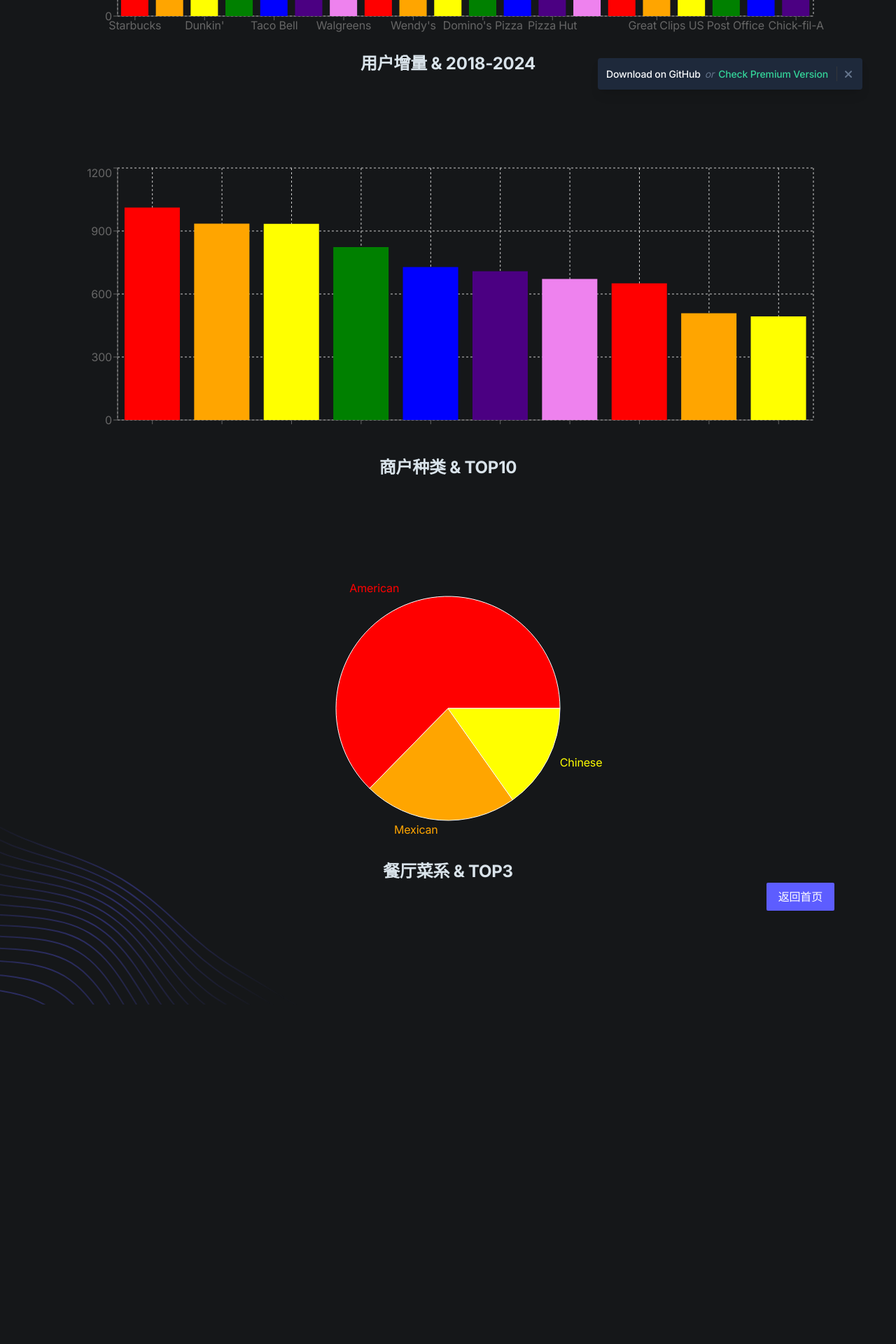
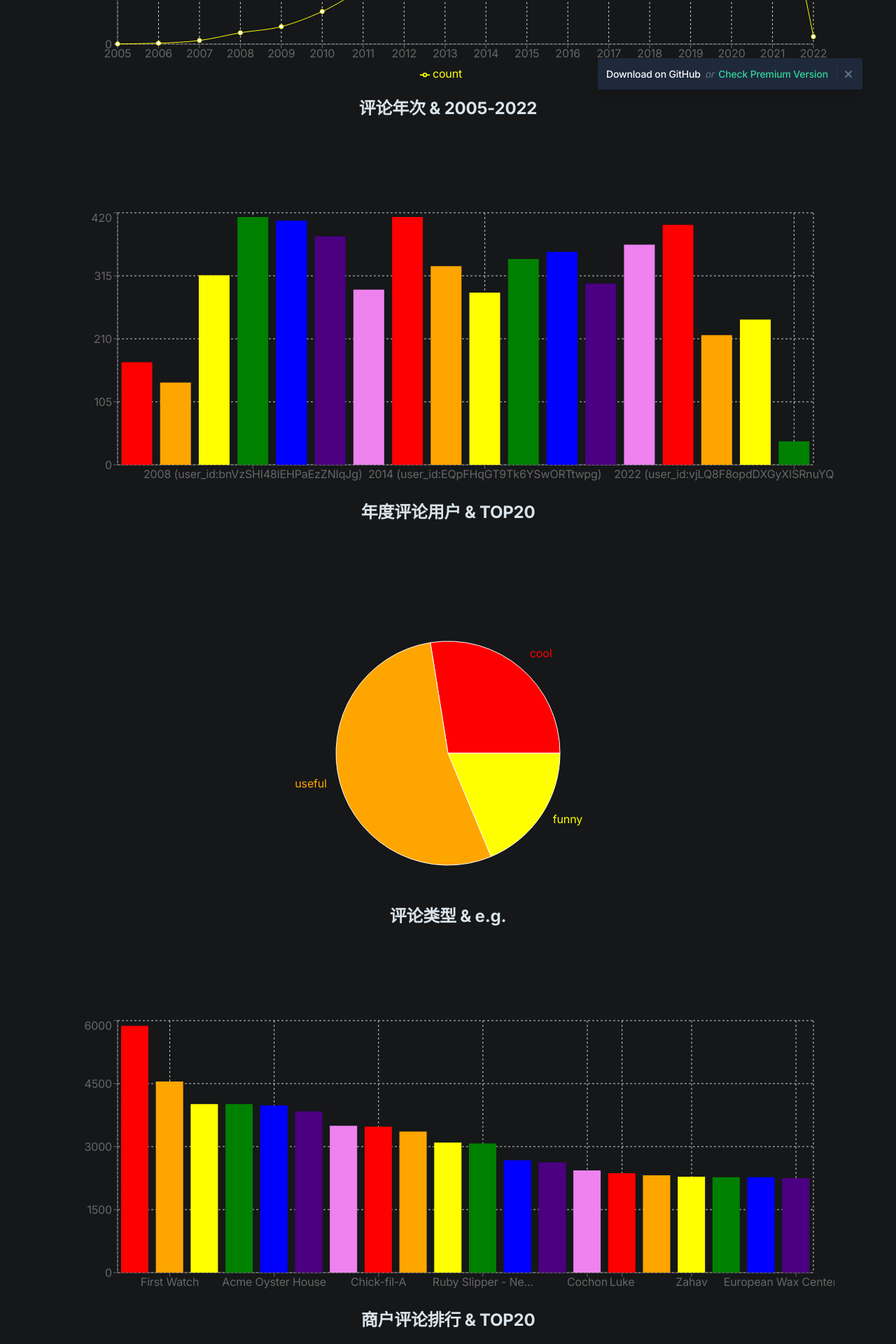
Before and after one commit to wkmallmx/comment-recommend, a Next.js app in the folder open-react-template/: page /comment-total in a window 1280 px wide. Shown: the part 640-2560 px from the top of the page at 70% size. Before the commit the page ends 2075 px from the top, so only its background shows below. Built offline with nearby package versions, Linux system fonts and the light colour scheme.

Commit message:
Merge remote-tracking branch 'origin/Front-dev' into Front-dev
# Conflicts:
#	open-react-template/components/hero.tsx

```diff
--- a/open-react-template/app/(analysis)/comment-total/page.tsx
+++ b/open-react-template/app/(analysis)/comment-total/page.tsx
@@ -1,17 +1,21 @@
 'use client'
 
-import {Draw_Bar_1, Draw_Bar_2, Draw_Pie_1} from '@/components/draw-store'
+import {Draw_LineChart_1, Draw_Bar_1, Draw_Bar_5, Draw_Pie_1, Draw_Pie_2} from '@/components/draw-comment'
 import React from "react";
-import {scrollToSection} from "@/components/ui/header";
+import Link from "next/link";
+import {useEffect} from 'react';
 import PageIllustrationF from "@/components/page-illustration-f";
 import PageIllustrationB from "@/components/page-illustration-b";
 
 export default function CommentTotal() {
+    useEffect(() => {
+        document.title = '评论总览';
+    }, []);
 
     return (
         <section>
             <PageIllustrationF/>
-            <div className="max-w-6xl mx-auto px-4 sm:px-6">
+            <div className="max-w-6xl mx-auto px-4 py-16 sm:px-6">
                 <div className="py-12 md:py-20">
 
                     {/* Section header */}
@@ -26,37 +30,44 @@
                         {/* 1st item */}
                         <div className="w-full max-w-full mx-auto my-16" data-aos="fade-up" data-aos-delay="200"
                              data-aos-anchor="[data-aos-id-blocks]">
-                            <div className="chart-container">
-                                <Draw_Bar_1/>
-                            </div>
-                            <h4 className="h4 text-center mt-4">用户增量 & 2018-2024</h4>
+                                <Draw_LineChart_1/>
+                            <h4 className="h4 text-center mt-4">评论年次 & 2005-2022</h4>
                         </div>
 
                         {/* 2nd item */}
                         <div className="w-full max-w-full mx-auto my-16" data-aos="fade-up" data-aos-delay="400"
                              data-aos-anchor="[data-aos-id-blocks]">
-                            <div className="chart-container">
-                                <Draw_Bar_2/>
-                            </div>
-                            <h4 className="h4 text-center mt-4">商户种类 & TOP10</h4>
+                                <Draw_Bar_5/>
+                            <h4 className="h4 text-center mt-4">年度评论用户 & TOP20</h4>
                         </div>
 
                         {/* 3rd item */}
                         <div className="w-full max-w-full mx-auto my-16" data-aos="fade-up" data-aos-delay="600"
                              data-aos-anchor="[data-aos-id-blocks]">
-                            <div className="chart-container">
-                                <Draw_Pie_1/>
-                            </div>
-                            <h4 className="h4 text-center mt-4">餐厅菜系 & TOP3</h4>
-                            <div className="flex justify-end">
-                                <a href="/#hero" onClick={(e) => scrollToSection(e, 'hero')}
-                                   className="btn-sm text-white bg-purple-600 hover:bg-purple-700">返回首页</a>
-                            </div>
+                                <Draw_Pie_2/>
+                            <h4 className="h4 text-center mt-4">评论类型 & e.g.</h4>
                         </div>
 
+                        {/* 4th item */}
+                        <div className="w-full max-w-full mx-auto my-16" data-aos="fade-up" data-aos-delay="600"
+                             data-aos-anchor="[data-aos-id-blocks]">
+                                <Draw_Bar_1/>
+                            <h4 className="h4 text-center mt-4">商户评论排行 & TOP20</h4>
+
+                        </div>
+
+                        {/* 5th item */}
+                        <div className="w-full max-w-full mx-auto my-16" data-aos="fade-up" data-aos-delay="600"
+                             data-aos-anchor="[data-aos-id-blocks]">
+                                <Draw_Pie_1/>
+                            <h4 className="h4 text-center mt-4">餐厅菜系评论 & e.g.</h4>
+                        </div>
                     </div>
                 </div>
-
+            </div>
+            <div className="flex justify-end mr-36 mb-36">
+                <Link href="/home"
+                      className="btn-sm text-white bg-purple-600 hover:bg-purple-700">返回首页</Link>
             </div>
             <PageIllustrationB/>
         </section>
```
